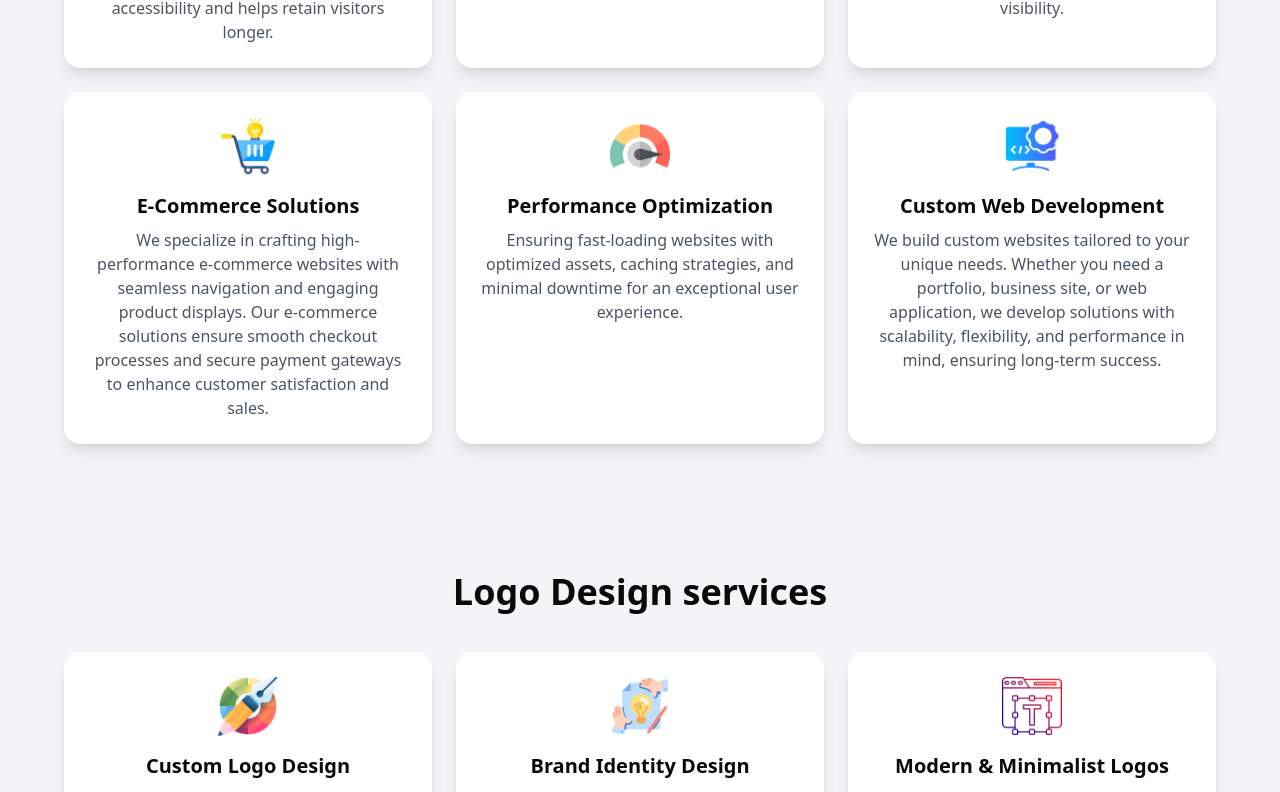
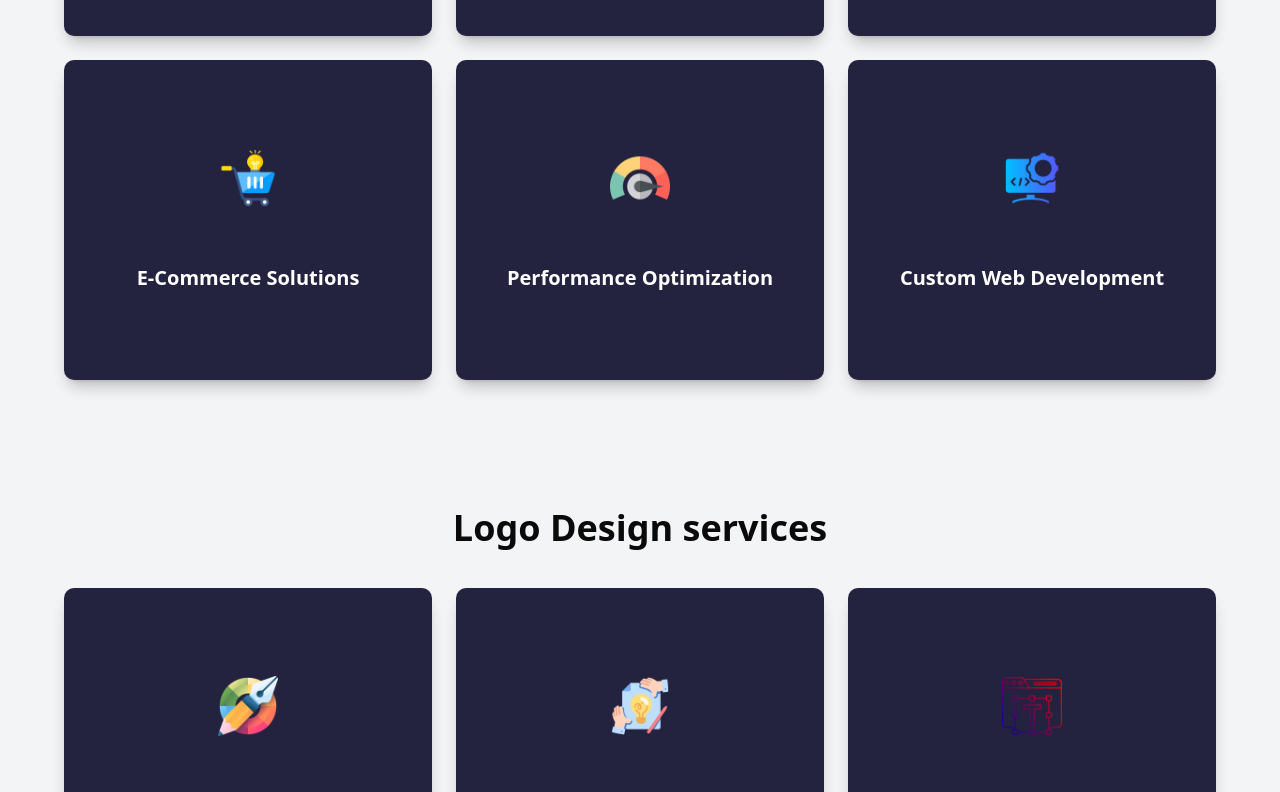
Before and after one commit to Bomstar/WebnGraphic, a Next.js app: page / in a window 1280 px wide. Shown: the part 3054-3846 px from the top of the page. Built offline with nearby package versions, Linux system fonts and the light colour scheme.

Commit message:
servic card add, box delete, some file edit

```diff
--- a/app/component/Box.tsx
+++ /dev/null
@@ -1,13 +0,0 @@
-import React from "react";
-
-interface BoxProps {
-  children: React.ReactNode;
-}
-
-export default function Box({ children }: BoxProps) {
-  return (
-    <div className="p-6 rounded-2xl shadow-lg flex flex-col items-center text-center bg-white">
-      {children}
-    </div>
-  );
-}
--- a/app/component/LogoDesignServices.tsx
+++ b/app/component/LogoDesignServices.tsx
@@ -1,6 +1,5 @@
-import Image from "next/image";
 import { logoServices } from "./json";
-import Box from "./Box";
+import ServiceCard from "@/app/component/card/ServiceCard";
 import GlobalSection from "./GlobalSection";
 import GlobalTitle from "./GlobalTitle";
 
@@ -10,37 +9,9 @@ export default function LogoDesignServices() {
       <GlobalTitle>Logo Design services</GlobalTitle>
       <div className="grid grid-cols-1 sm:grid-cols-2 lg:grid-cols-3 gap-6">
         {logoServices.map((service, index) => (
-          <Box key={index}>
-            <Image
-              src={service.img}
-              alt={service.title}
-              width={60}
-              height={60}
-            />
-            <h3 className="mt-4 text-xl font-semibold">{service.title}</h3>
-            <p className="mt-2 text-gray-600">{service.description}</p>
-          </Box>
+          <ServiceCard key={index} service={service} />
         ))}
       </div>
     </GlobalSection>
-    // <section className="md:p-16 p-5 bg-gray-100">
-    //   <div className="lg:max-w-[1440px] space-y-10 m-0 md:m-auto">
-    //     <h2 className="text-4xl font-bold text-center">Logo Design services</h2>
-    //     <div className="grid grid-cols-1 sm:grid-cols-2 lg:grid-cols-3 gap-6">
-    //       {logoServices.map((service, index) => (
-    //         <Box key={index}>
-    //           <Image
-    //             src={service.img}
-    //             alt={service.title}
-    //             width={60}
-    //             height={60}
-    //           />
-    //           <h3 className="mt-4 text-xl font-semibold">{service.title}</h3>
-    //           <p className="mt-2 text-gray-600">{service.description}</p>
-    //         </Box>
-    //       ))}
-    //     </div>
-    //   </div>
-    // </section>
   );
 }
--- a/app/component/WebDesignServices.tsx
+++ b/app/component/WebDesignServices.tsx
@@ -1,6 +1,5 @@
-import Image from "next/image";
 import { webServices } from "./json";
-import Box from "./Box";
+import ServiceCard from "@/app/component/card/ServiceCard";
 import GlobalSection from "./GlobalSection";
 import GlobalTitle from "./GlobalTitle";
 
@@ -8,18 +7,9 @@ export default function WebDesignServices() {
   return (
     <GlobalSection>
       <GlobalTitle>Web Design services</GlobalTitle>
-      <div className="grid grid-cols-1 sm:grid-cols-2 lg:grid-cols-3 gap-6">
+      <div className="grid justify-center grid-cols-1 sm:grid-cols-2 lg:grid-cols-3 gap-6">
         {webServices.map((service, index) => (
-          <Box key={index}>
-            <Image
-              src={service.icon}
-              alt={service.title}
-              width={60}
-              height={60}
-            />
-            <h3 className="mt-4 text-xl font-semibold">{service.title}</h3>
-            <p className="mt-2 text-gray-600">{service.description}</p>
-          </Box>
+          <ServiceCard key={index} service={service} />
         ))}
       </div>
     </GlobalSection>
--- /dev/null
+++ b/app/component/card/ServiceCard.js
@@ -0,0 +1,24 @@
+import Image from "next/image";
+export default function ServiceCard({ service }) {
+  return (
+    <div className="group text-white h-80">
+      {/* Inner Card */}
+      <div className="relative rounded-2xl shadow-lg flex flex-col items-center text-center bg-white w-full h-full transition-transform duration-500 [transform-style:preserve-3d] p-6 group-hover:[transform:rotateY(180deg)]">
+        {/* Front Side */}
+        <div className="absolute inset-0 flex flex-col justify-center items-center gap-10 p-6 bg-[#23233f] rounded-lg shadow-lg [backface-visibility:hidden]">
+          <Image
+            src={service.icon}
+            alt={service.title}
+            width={60}
+            height={60}
+          />
+          <h3 className="mt-4 text-xl font-semibold">{service.title}</h3>
+        </div>
+        {/* Back Side */}
+        <div className="absolute inset-0 flex items-center p-6 justify-center bg-[#23233f] rounded-lg shadow-lg [transform:rotateY(180deg)] [backface-visibility:hidden]">
+          <p className="mt-2">{service.description}</p>
+        </div>
+      </div>
+    </div>
+  );
+}
--- a/app/component/json.js
+++ b/app/component/json.js
@@ -104,37 +104,37 @@ export const webServices = [
 
 export const logoServices = [
   {
-    img: "/icons/custom-logo.png",
+    icon: "/icons/custom-logo.png",
     title: "Custom Logo Design",
     description:
-      "Get a unique and creative logo tailored specifically for your brand. Our expert designers ensure that your logo represents your brand identity effectively and stands out from the competition.",
+      "Get a unique and creative logo tailoreda specifically for your brand. Our expert designers ensure that your logo represents your brand identity effectively and stands out from the competition.",
   },
   {
-    img: "/icons/branding.png",
+    icon: "/icons/branding.png",
     title: "Brand Identity Design",
     description:
       "We create complete brand identity packages, including logos, color schemes, and typography, ensuring a cohesive and professional look for your business across all platforms.",
   },
   {
-    img: "/icons/modern-logo.png",
+    icon: "/icons/modern-logo.png",
     title: "Modern & Minimalist Logos",
     description:
       "If you prefer a sleek and contemporary design, our minimalist logos convey your message effectively while maintaining simplicity and elegance in their visual appeal.",
   },
   {
-    img: "/icons/mascot.png",
+    icon: "/icons/mascot.png",
     title: "Mascot & Illustration Logos",
     description:
       "Bring your brand to life with custom mascot and illustration logos that add personality and uniqueness, making your business instantly recognizable.",
   },
   {
-    img: "/icons/vector.png",
+    icon: "/icons/vector.png",
     title: "Vector & Scalable Logos",
     description:
       "Our high-quality vector logos are designed to be scalable without losing clarity, ensuring your brand looks great on all mediums, from business cards to billboards.",
   },
   {
-    img: "/icons/3d-logo.png",
+    icon: "/icons/3d-logo.png",
     title: "3D & Animated Logos",
     description:
       "Enhance your brand presence with dynamic 3D and animated logos that grab attention and create a strong visual impact for digital and video content.",
--- a/tsconfig.json
+++ b/tsconfig.json
@@ -20,7 +20,8 @@
     ],
     "paths": {
       "@/*": ["./*"]
-    }
+    },
+    "forceConsistentCasingInFileNames": true
   },
   "include": ["next-env.d.ts", "**/*.ts", "**/*.tsx", ".next/types/**/*.ts"],
   "exclude": ["node_modules"]
```
